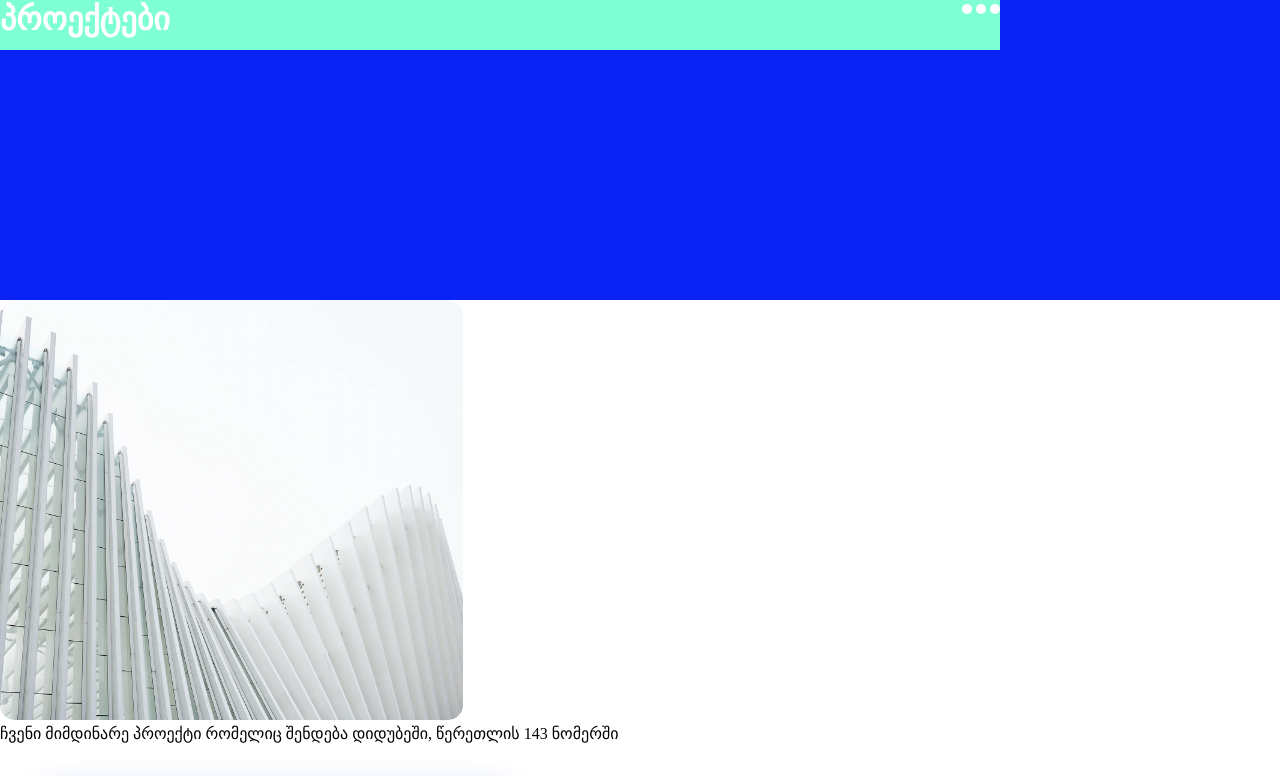
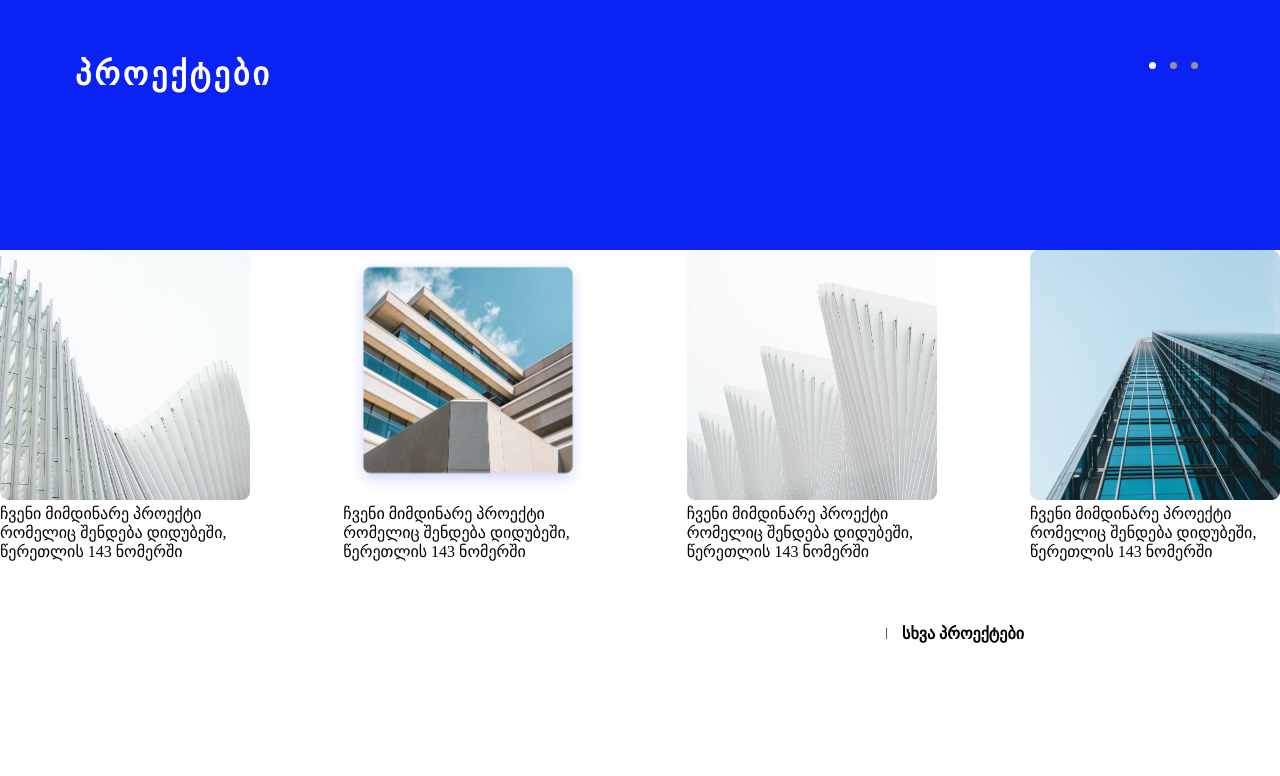
Before and after one commit to 0kri/Re-Educate-06, a plain HTML site: page index.html in a window 1280 px wide. Shown: the top 776 px of the page. Drawn offline with Linux system fonts and the light colour scheme.

Commit message:
finish styling header and photos-with-text section

```diff
--- a/index.html
+++ b/index.html
@@ -19,27 +19,26 @@
         </div>
     </header>
     <section class="photos-with-text">
-        <div>
-            <div>
+        <div class="building-wrapper">
+            <div class="building">
                 <img src="photo/Rectangle 18.png" alt="building">
                 <p>ჩვენი მიმდინარე პროექტი რომელიც შენდება დიდუბეში, წერეთლის 143 ნომერში</p>
             </div>
-            <div>
+            <div class="building">
                 <img src="photo/Rectangle 19.png" alt="building">
                 <p>ჩვენი მიმდინარე პროექტი რომელიც შენდება დიდუბეში, წერეთლის 143 ნომერში</p>
             </div>
-            <div>
+            <div class="building">
                 <img src="photo/Rectangle 20.png" alt="building">
                 <p>ჩვენი მიმდინარე პროექტი რომელიც შენდება დიდუბეში, წერეთლის 143 ნომერში</p>
             </div>
-
-            <div>
+            <div class="building">
                 <img src="photo/Rectangle 21.png" alt="building">
                 <p>ჩვენი მიმდინარე პროექტი რომელიც შენდება დიდუბეში, წერეთლის 143 ნომერში</p>
             </div>
         </div>
-        <div>
-            <p>სხვა პროექტები</p>
+        <div class="bottomp">
+            <p class="another">სხვა პროექტები</p>
         </div>
     </section>
 </body>
--- a/style.css
+++ b/style.css
@@ -5,27 +5,64 @@
 }
 header {
     width: 100%;
-    height: 300px;
+    height: 250px;
     background-color: #0A22F4;
 }
 .h-dots {
+    /* padding-top: 50px; */
+    padding: 55px 75px;
     display: flex;
     justify-content: space-between;
-    width: 1000px;
+    width: 100%;
     height: 50px;
-    background-color: aquamarine;
+    background-color: #0A22F4;
 }
 h1 {
     color: #ffffff;
     display: inline-block;
+    letter-spacing: 3px;
+    font-size: 32px;
 }
 .dots {
+    display: flex;
+}
+.dot {
+    margin: 7px;
+    width: 7px;
+    height: 7px;
+    background-color: #969292;
+    border-radius: 15px ;
+}
+.dot:first-child {
+    background-color: #ffffff;
+}
+.building-wrapper {
+    display: flex;
+    justify-content: space-between;
+}
+.building {
     display: inline-block;
 }
-.dot {
-    width: 10px;
-    height: 10px;
-    background-color: #ffffff;
+.building img {
+    width: 250px;
+    height: 250px;
+}
+.building p {
+    width: 250px;
+    height: 120px;
+}
+.bottomp {
+    width: 80%;
+}
+.bottomp p {
+    text-align: right;
+    font-weight: bold;
+}
+.another::before {
+    content: "";
     display: inline-block;
-    border-radius: 15px ;
+    width: 1.5px;
+    height: 11px;
+    background-color: rgb(87, 85, 85);
+    margin-right: 15px;
 }
```
